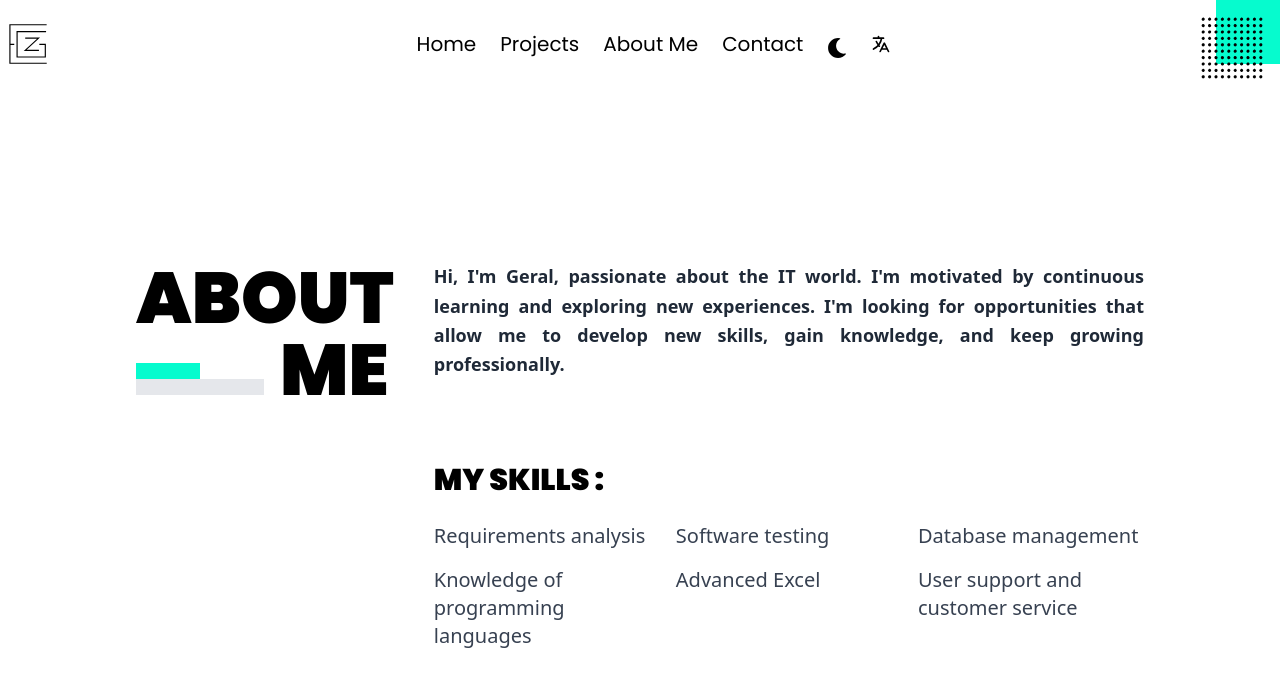
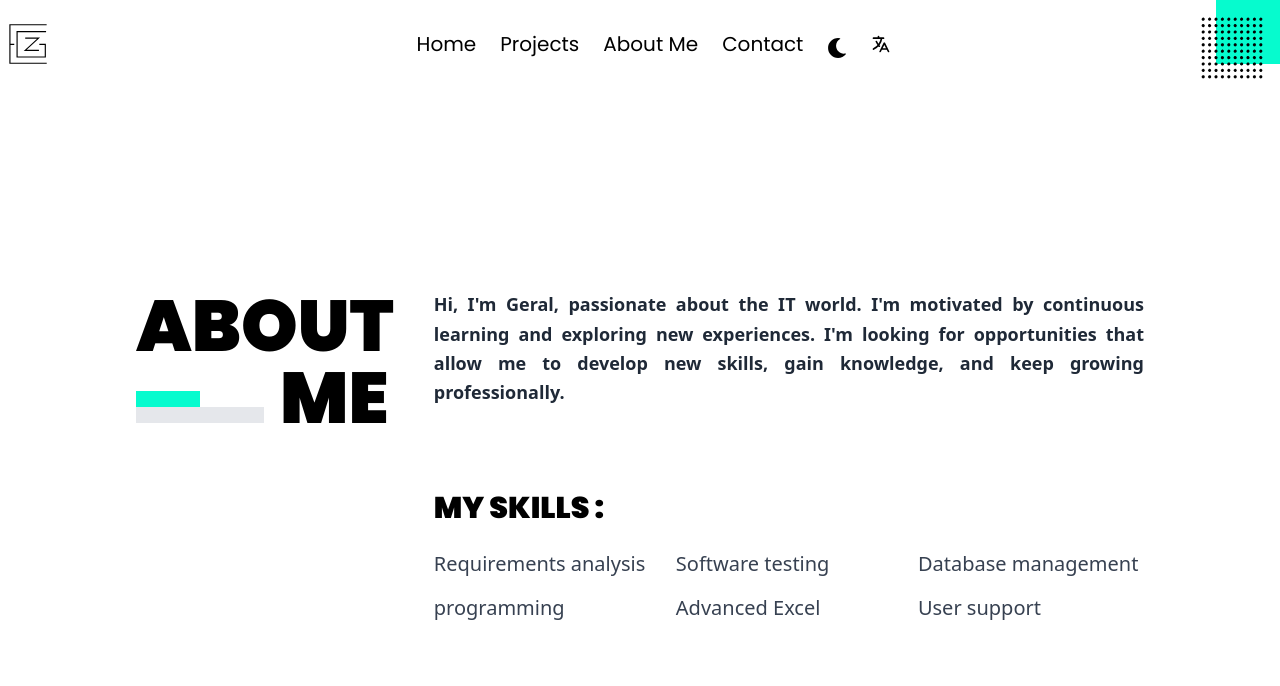
Before and after one commit to Geral0Marquez/Portf, a Next.js app: page /about in a window 1280 px wide. Shown: the top 686 px of the page. Built offline with nearby package versions, Linux system fonts and the light colour scheme.

Commit message:
actualizado

```diff
--- a/pages/about.tsx
+++ b/pages/about.tsx
@@ -19,16 +19,16 @@ const About = ({ translate }) => {
   "Análisis de requerimientos",
   "Pruebas de software",
   "Manejo de bases de datos",
-  "Conocimientos en lenguajes de programación",
+  "programación",
   "Excel avanzado",
-  "Soporte y atención al usuario"
+  "Atención al usuario"
 ] : [
   "Requirements analysis",
   "Software testing",
   "Database management",
-  "Knowledge of programming languages",
+  "programming",
   "Advanced Excel",
-  "User support and customer service"
+  "User support"
 ];
 
   return (
```
